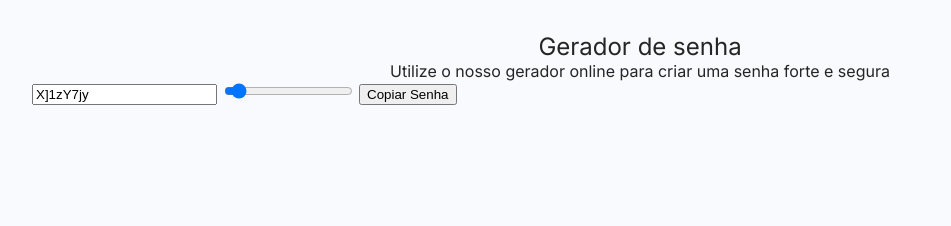
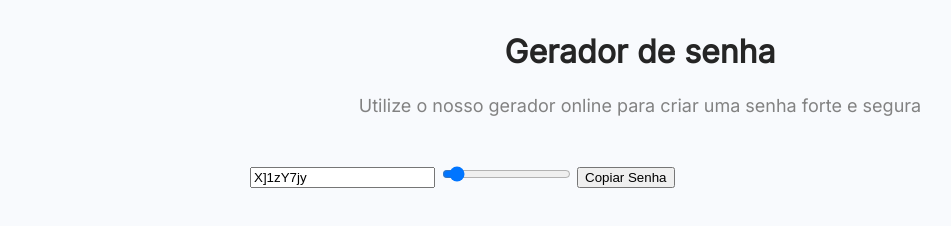
Before and after one commit to Al1atus/gerador-de-senhas, a plain HTML site: page index.html in a window 1280 px wide. Shown: the whole page, without its empty margins (0-951 px from the left). Drawn offline with Linux system fonts and the light colour scheme.

Commit message:
estilização do titulo

```diff
--- a/index.html
+++ b/index.html
@@ -10,8 +10,8 @@
 
     <main>
         <section class="hero">
-            <h1>Gerador de senha</h1>
-            <p>Utilize o nosso gerador online para criar uma senha forte e segura</p>
+            <h1 class="title">Gerador de senha</h1>
+            <p class="subtitle">Utilize o nosso gerador online para criar uma senha forte e segura</p>
         </section>
 
         <input type="text" name="password" id="password" >
--- a/style.css
+++ b/style.css
@@ -33,7 +33,23 @@ body {
     padding: 2rem;
 }
 
-h1, p {
-    display: flex;
-    justify-content: center;
+main {
+    max-width: 780px;
+    margin: 0 auto;
 }
+
+.hero {
+    text-align: center;
+    padding-bottom: 3rem;
+}
+
+.hero .title {
+    font-size: 2rem;
+    font-weight: bold;
+    padding-bottom: 1.5rem;
+}
+
+.hero .subtitle {
+    font-size: 1.125rem;
+    color: #828282
+}
```
